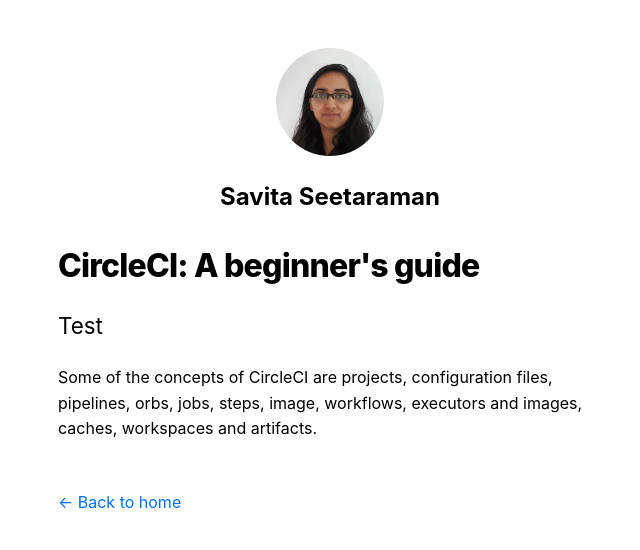
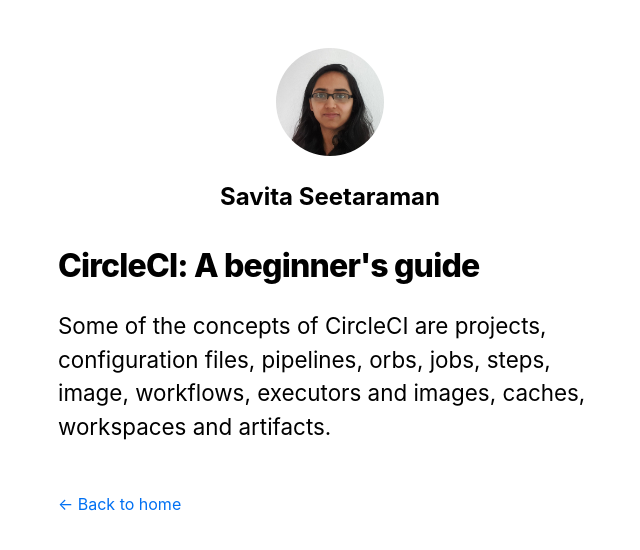
Before and after one commit to tssavita/savitaseetaraman.com, a Next.js app: page /posts/circleci in a window 1280 px wide. Shown: the top 550 px of the page, without its empty margins (310-950 px from the left). Built offline with nearby package versions, Linux system fonts and the light colour scheme.

Commit message:
Added <p> className

```diff
--- a/pages/posts/circleci.js
+++ b/pages/posts/circleci.js
@@ -10,10 +10,11 @@
       </Head>
      <article>
         <h1 className={utilStyles.headingXl}>CircleCI: A beginner's guide</h1>
-        <p className={utilStyles.headingMd}>Test</p>
+        <p className={utilStyles.headingMd}>
           Some of the concepts of CircleCI are projects, configuration files,
           pipelines, orbs, jobs, steps, image, workflows, executors and images,
           caches, workspaces and artifacts.
+        </p>
       </article>
     </Layout>
   )
```
